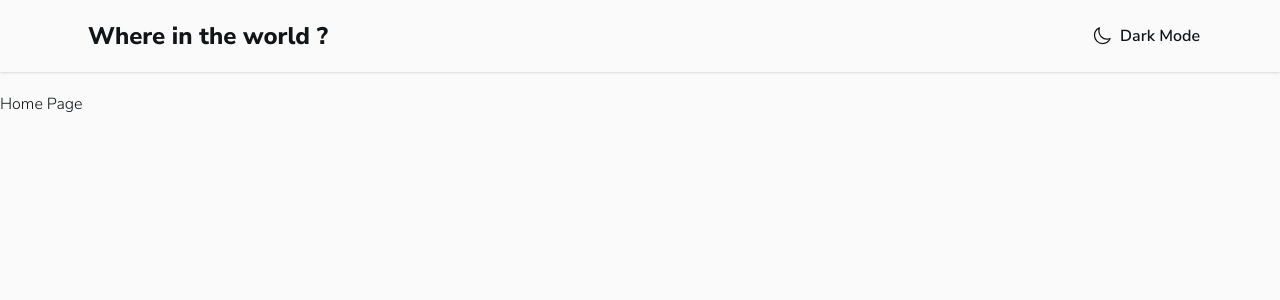
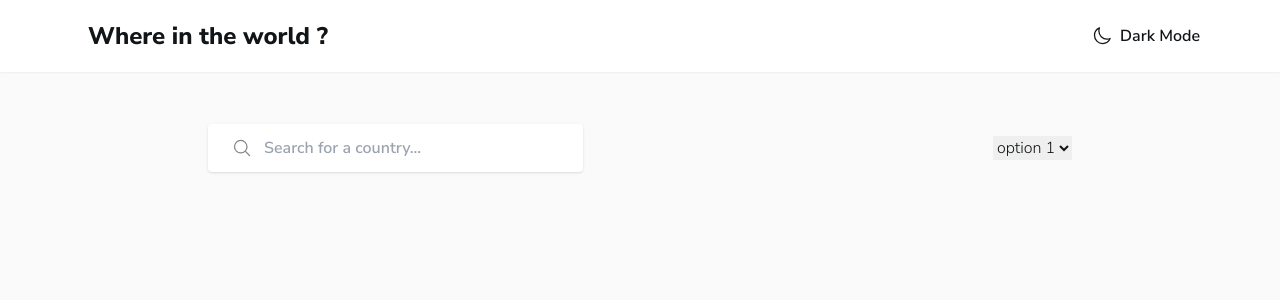
Before and after one commit to ThamerAyachi/Countries, a Vue app: page / in a window 1280 px wide. Shown: the top 300 px of the page. Built offline with nearby package versions, Linux system fonts and the light colour scheme.

Commit message:
add search input

```diff
--- a/public/index.html
+++ b/public/index.html
@@ -7,7 +7,7 @@
     <link rel="icon" href="<%= BASE_URL %>favicon.ico">
     <title><%= htmlWebpackPlugin.options.title %></title>
   </head>
-  <body class="bg-lmb h-full text-lElement">
+  <body class="bg-lmb h-screen text-lElement">
     <noscript>
       <strong>We're sorry but <%= htmlWebpackPlugin.options.title %> doesn't work properly without JavaScript enabled. Please enable it to continue.</strong>
     </noscript>
--- a/src/App.vue
+++ b/src/App.vue
@@ -3,7 +3,9 @@
     <header>
       <nav-bar />
     </header>
-    <router-view />
+    <main>
+      <router-view />
+    </main>
   </div>
 </template>
 
--- a/src/assets/style.css
+++ b/src/assets/style.css
@@ -6,3 +6,8 @@
 *{
     font-family: 'Nunito Sans', sans-serif;
 }
+
+input:focus {
+    outline: none;
+    border: specify yours;
+ }
--- a/src/components/NavBar.vue
+++ b/src/components/NavBar.vue
@@ -1,5 +1,7 @@
 <template>
-  <nav class="flex justify-between shadow py-3 lg:px-20 px-3 items-center mb-5">
+  <nav
+    class="flex justify-between py-3 lg:px-20 px-3 items-center mb-5 bg-white shadow-sm"
+  >
     <div class="p-2 font-bold lg:text-2xl">Where in the world ?</div>
     <button
       class="flex items-center space-x-2 font-semibold lg:text-base text-sm"
--- a/src/views/HomeView.vue
+++ b/src/views/HomeView.vue
@@ -1,5 +1,42 @@
 <template>
-  <div class="home">Home Page</div>
+  <div class="home">
+    <div class="lg:mx-52 mx-5 my-10">
+      <!-- inputs -->
+      <div class="lg:flex justify-between items-center">
+        <!-- search input -->
+        <div
+          class="bg-white flex items-center px-6 py-3 rounded shadow space-x-3 font-semibold text-dg my-3"
+        >
+          <svg
+            xmlns="http://www.w3.org/2000/svg"
+            fill="none"
+            viewBox="0 0 24 24"
+            stroke-width="1.5"
+            stroke="currentColor"
+            class="w-5 h-5"
+          >
+            <path
+              stroke-linecap="round"
+              stroke-linejoin="round"
+              d="M21 21l-5.197-5.197m0 0A7.5 7.5 0 105.196 5.196a7.5 7.5 0 0010.607 10.607z"
+            />
+          </svg>
+
+          <input
+            type="search"
+            placeholder="Search for a country..."
+            class="lg:pr-28"
+          />
+        </div>
+
+        <div>
+          <select>
+            <option value="">option 1</option>
+          </select>
+        </div>
+      </div>
+    </div>
+  </div>
 </template>
 
 <script>
--- a/tailwind.config.js
+++ b/tailwind.config.js
@@ -2,10 +2,12 @@
 module.exports = {
   content: ["./public/**/*.html", "./src/**/*.{vue,js,ts,jsx,tsx}"],
   theme: {
-    extend: {},
-    colors: {
-      lmb: "#fafafa",
-      lElement: "#111517",
+    extend: {
+      colors: {
+        lmb: "#fafafa",
+        lElement: "#111517",
+        dg: "#858585",
+      },
     },
   },
   plugins: [],
```
